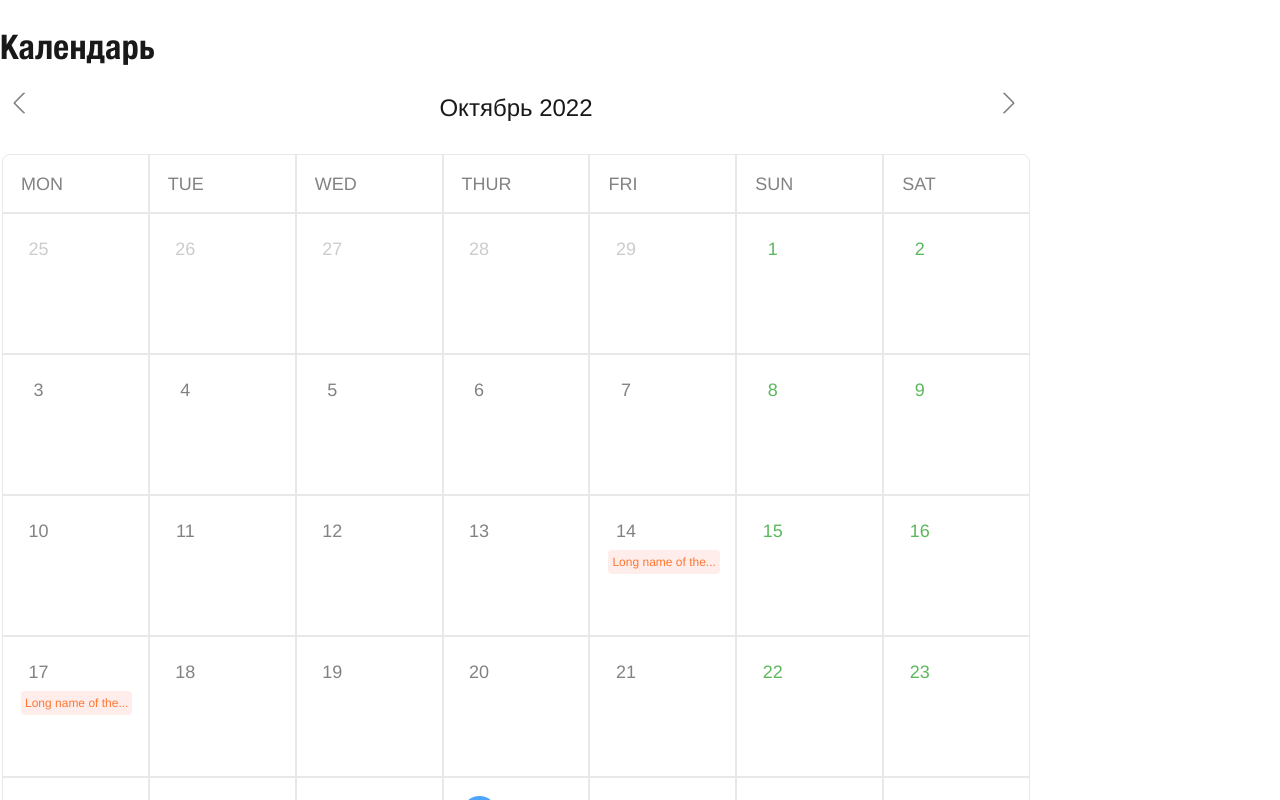
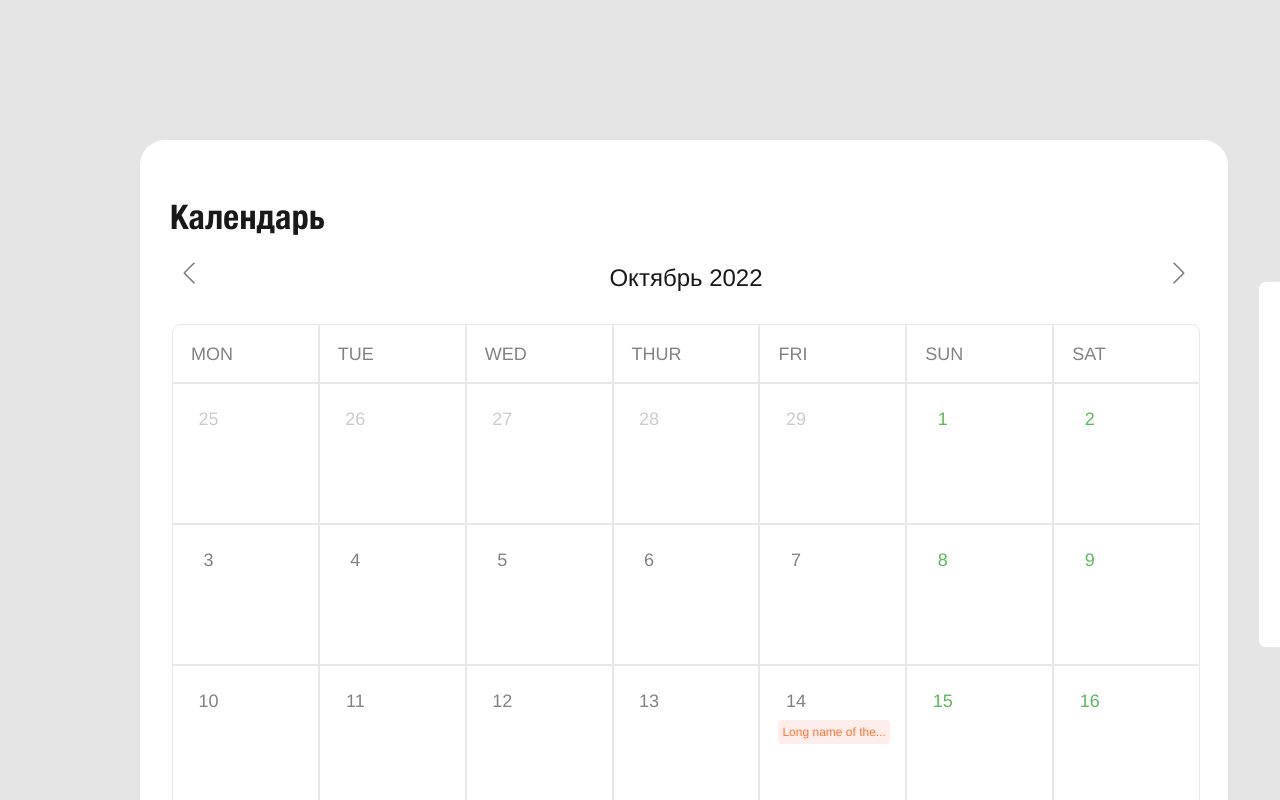
Before and after one commit to igorpichnenko/test-task, a React (Create React App) app: page / in a window 1280 px wide. Shown: the top 800 px of the page. Built offline with nearby package versions, Linux system fonts and the light colour scheme.

Commit message:
test page

```diff
--- a/src/App.tsx
+++ /dev/null
@@ -1,12 +0,0 @@
-import React from 'react';
-import Calendar from './components/Calendar';
-import { eventsData } from './mocks';
-
-function App() {
-
-  return (
-    <Calendar eventsData={eventsData} />
-  )
-}
-
-export default App;
--- /dev/null
+++ b/src/TestPage/index.tsx
@@ -0,0 +1,17 @@
+import React from 'react';
+import Calendar from '../components/Calendar';
+import { EventForm } from '../components/EventForm';
+import { eventsData } from '../mocks';
+import styles from "./testPage.module.scss"
+
+function TestPage() {
+
+  return (
+    <section className={styles.main}>
+      <Calendar eventsData={eventsData} />
+      <EventForm />
+    </section>
+  )
+}
+
+export default TestPage;
--- /dev/null
+++ b/src/TestPage/testPage.module.scss
@@ -0,0 +1,6 @@
+.main {
+    display: flex;
+    column-gap: 30px;
+
+    padding: 140px;
+}
--- a/src/assets/variables/scss/_variables.scss
+++ b/src/assets/variables/scss/_variables.scss
@@ -1,6 +1,6 @@
 /**
  * Do not edit directly
- * Generated on Sun, 13 Nov 2022 10:19:00 GMT
+ * Generated on Sun, 13 Nov 2022 11:57:10 GMT
  */
 
 :root {
--- a/src/components/Calendar/index.module.scss
+++ b/src/components/Calendar/index.module.scss
@@ -1,6 +1,10 @@
 .calendar {
     max-width: 1028px;
     position: relative;
+
+    background: #FFFFFF;
+    border-radius: 25px;
+    padding: 30px 30px 80px 30px;
 }
 
 .calendarBody {
@@ -23,6 +27,8 @@
 
     padding-top: var(--size-base-x6);
     padding-left: var(--size-base-x6);
+
+    overflow: scroll;
 }
 
 .day:last-child {
@@ -77,7 +83,7 @@
 
 
 .pagingButton:first-child {
-    left: 10px;
+    left: 40px;
 
     .icon {
         transform: rotate(135deg);
@@ -86,7 +92,7 @@
 }
 
 .pagingButton:last-child {
-    right: 10px;
+    right: 40px;
 
     .icon {
         transform: rotate(-45deg);
--- /dev/null
+++ b/src/components/EventForm/eventForm.module.scss
@@ -0,0 +1,16 @@
+.form {
+    display: flex;
+    flex-direction: column;
+
+    margin-top: 141px;
+
+    padding: 20px;
+
+    width: 322px;
+    height: 325px;
+
+    background: #FFFFFF;
+    border: 1px solid #E8E8E8;
+    border-radius: 8px;
+
+}
--- /dev/null
+++ b/src/components/EventForm/index.tsx
@@ -0,0 +1,9 @@
+import styles from "./eventForm.module.scss"
+
+export const EventForm = () => {
+    return (
+        <form className={styles.form}>
+
+        </form>
+    )
+}
--- a/src/components/ui/Event/index.module.scss
+++ b/src/components/ui/Event/index.module.scss
@@ -6,20 +6,17 @@
 
 .event {
   padding: 3px 4px;
-  background: rgba(242, 107, 81, 0.12);
+  background: var(--color-background-event-primary-default);
   border-radius: 4px;
 
-  font-family: 'Helvetica Neue';
-  font-style: normal;
-  font-weight: 500;
-  font-size: 12px;
-  line-height: 18px;
+  font-weight: var(--font-event-large-font-weight);
+  font-size: var(--font-event-large-font-size);
+  line-height: var(--font-event-large-line-height);
 
-  color: #FF7733;
-
+  color: var(--color-text-event-primary-default);
 }
 
 .event:hover {
-  color: #fff;
-  background: #F26B51;
+  color: var(--color-text-event-primary-hover);
+  background: var(--color-background-event-primary-hover);
 }
--- a/src/index.scss
+++ b/src/index.scss
@@ -8,6 +8,6 @@ body {
     sans-serif;
   -webkit-font-smoothing: antialiased;
   -moz-osx-font-smoothing: grayscale;
-  background-color: var(--color-background-body-primary);
+  background-color: var(--color-background-body-secondary);
   font-style: normal;
 }
--- a/src/index.tsx
+++ b/src/index.tsx
@@ -1,7 +1,7 @@
 import React from 'react';
 import ReactDOM from 'react-dom/client';
 import './index.scss';
-import App from './App';
+import TestPage from './TestPage';
 import reportWebVitals from './reportWebVitals';
 
 const root = ReactDOM.createRoot(
@@ -9,7 +9,7 @@ const root = ReactDOM.createRoot(
 );
 root.render(
   <React.StrictMode>
-    <App />
+    <TestPage />
   </React.StrictMode>,
 );
 
--- a/src/mocks.ts
+++ b/src/mocks.ts
@@ -4,7 +4,7 @@ export const eventsData =
         { id: 7, event: ["Long name of the"], date: "17/10/2022" },
         { id: 8, event: ["Long name of the"], date: "3/11/2022" },
         { id: 9, event: ["Long name of the", "Long name of the"], date: "14/11/2022" },
-        { id: 10, event: ["Long name of the"], date: "17/11/2022" },
+        { id: 10, event: ["Long name of the", "Long name of the", "Long name of the", "Long name of the", "Long name of the", "Long name of the", "Long name of the"], date: "17/11/2022" },
         { id: 11, event: ["Long name of the"], date: "3/12/2022" },
     ]
 
```
Also changed, not shown: 1 other file (tests, documents, lock files or other folders).
